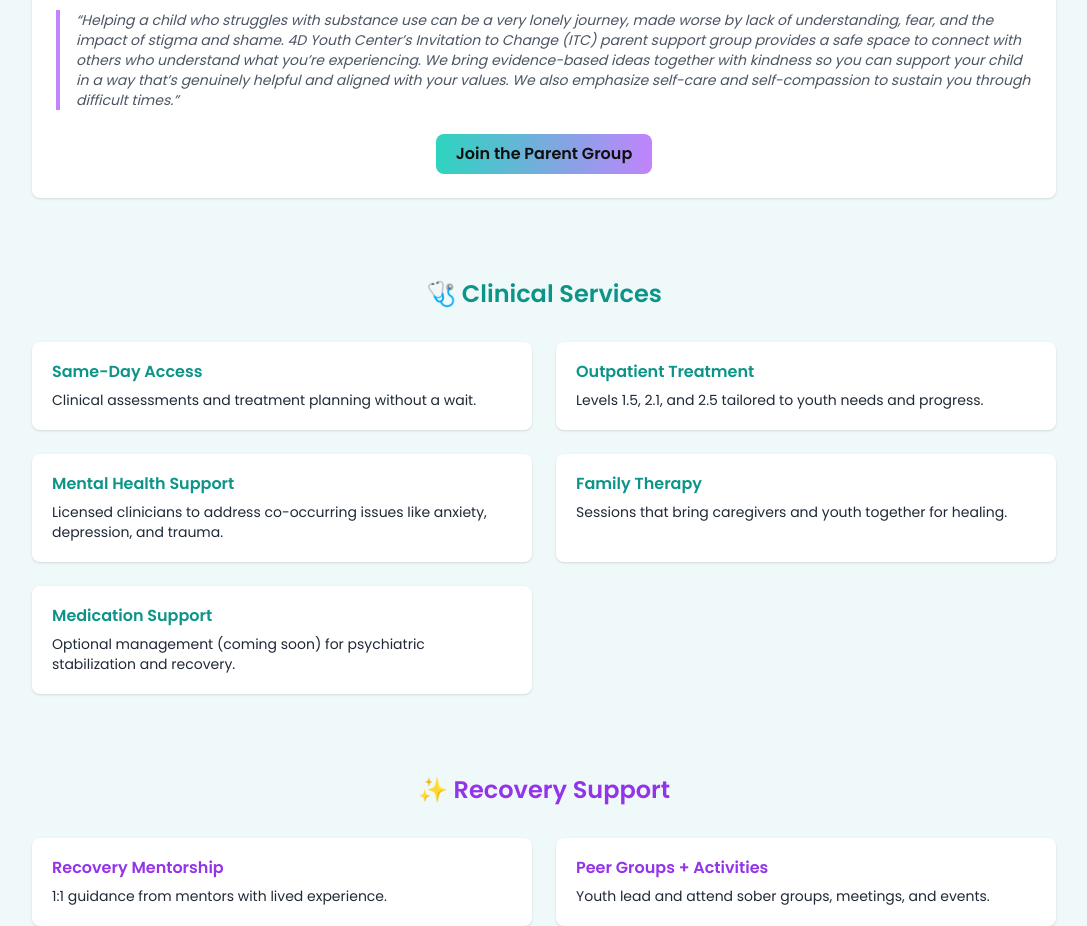
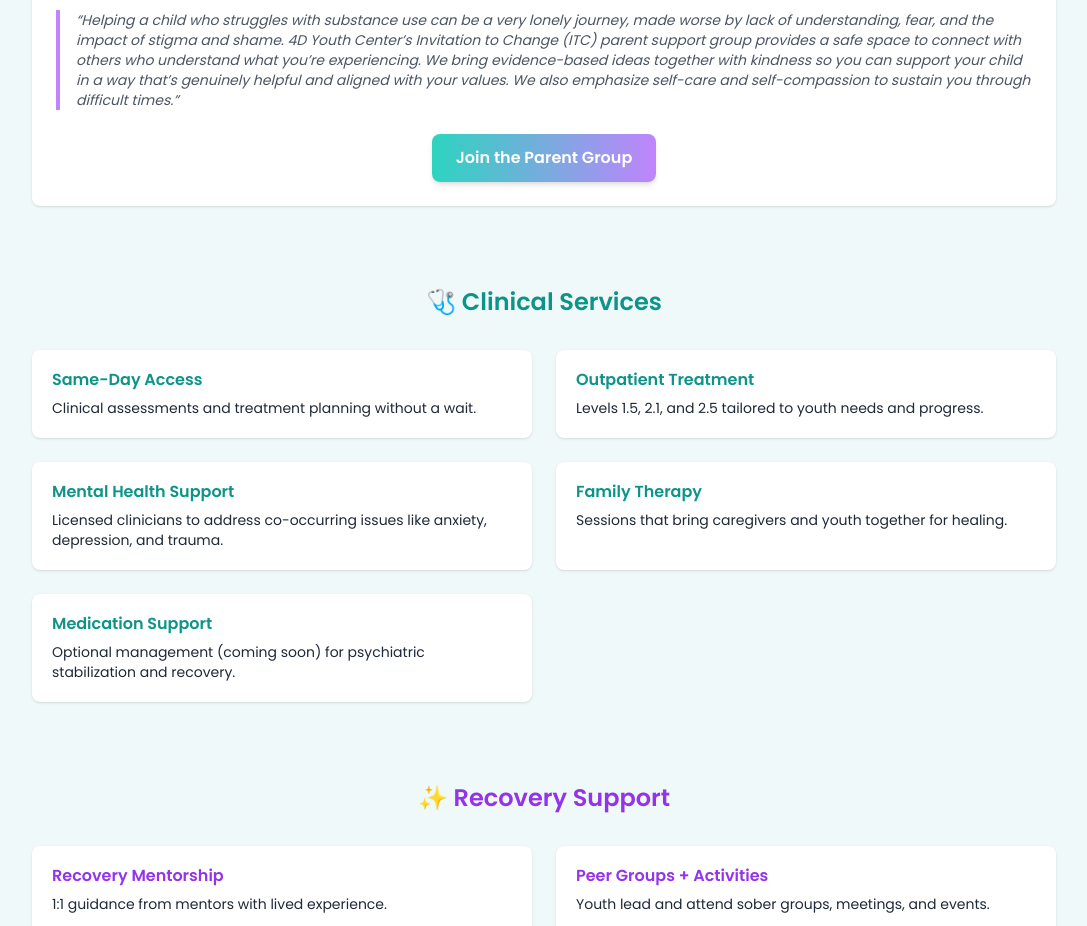
Before and after one commit to 4DRecovery/4dyouth-react, a React (Vite) app: page /services in a window 1280 px wide. Shown: the part 1100-2026 px from the top of the page, without its empty margins (96-1183 px from the left). Built offline with nearby package versions, Linux system fonts and the light colour scheme.

Commit message:
Fix Theme

```diff
--- a/src/Pages/Home.jsx
+++ b/src/Pages/Home.jsx
@@ -152,12 +152,23 @@
         </h3>
         <a
   href="https://4drecovery.jotform.com/231350818414956"
-          className="inline-block bg-gradient-to-r from-teal-400 to-purple-400 hover:from-teal-300 hover:to-purple-300 text-black font-semibold py-3 px-6 rounded-lg transition"
   target="_blank"
   rel="noopener noreferrer"
+  class="
+    inline-block
+    bg-gradient-to-r from-teal-400 to-purple-400
+    hover:from-teal-300 hover:to-purple-300
+    text-white font-semibold
+    py-3 px-6
+    rounded-lg
+    shadow-md hover:shadow-lg
+    transition-colors
+    focus:outline-none focus:ring-2 focus:ring-offset-2 focus:ring-teal-400
+  "
 >
   Make a Referral
 </a>
+
       </div>
     </>
   );
--- a/src/Pages/Services.jsx
+++ b/src/Pages/Services.jsx
@@ -123,10 +123,21 @@
   href="https://www.twinflowercounseling.com/4d-parent-group"
   target="_blank"
   rel="noopener noreferrer"
-                  className="inline-block bg-gradient-to-r from-teal-400 to-purple-400 hover:from-teal-300 hover:to-purple-300 text-black font-semibold py-2 px-5 rounded-lg transition"
+  class="
+    inline-flex items-center justify-center
+    bg-gradient-to-r from-teal-400 to-purple-400
+    hover:from-teal-300 hover:to-purple-300
+    text-white font-semibold
+    py-3 px-6
+    rounded-lg
+    shadow-md hover:shadow-lg
+    transition-colors
+    focus:outline-none focus:ring-2 focus:ring-offset-2 focus:ring-teal-400
+  "
 >
   Join the Parent Group
 </a>
+
               </div>
             </div>
           </div>
```
Lines whose indentation alone changed are shown as unchanged.
